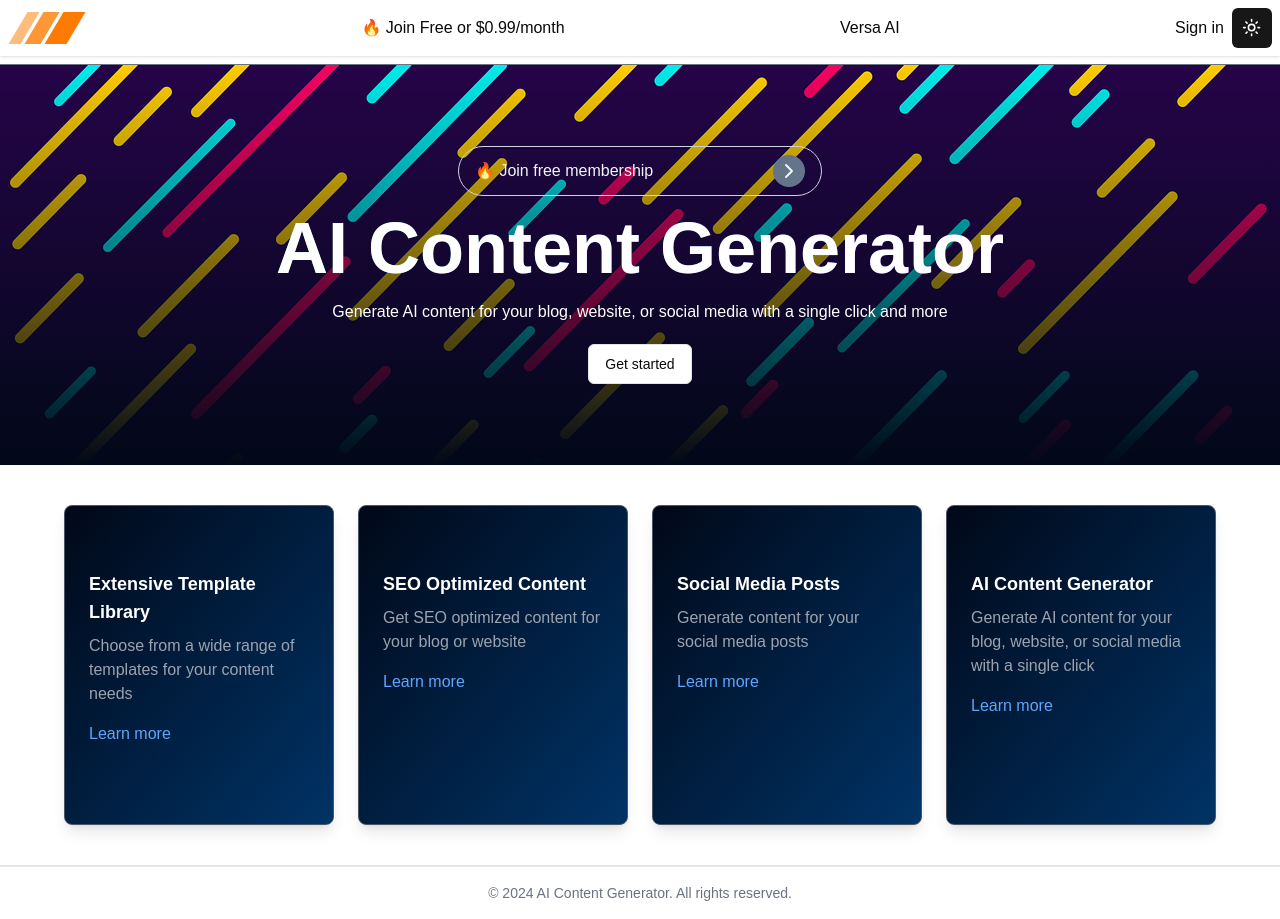
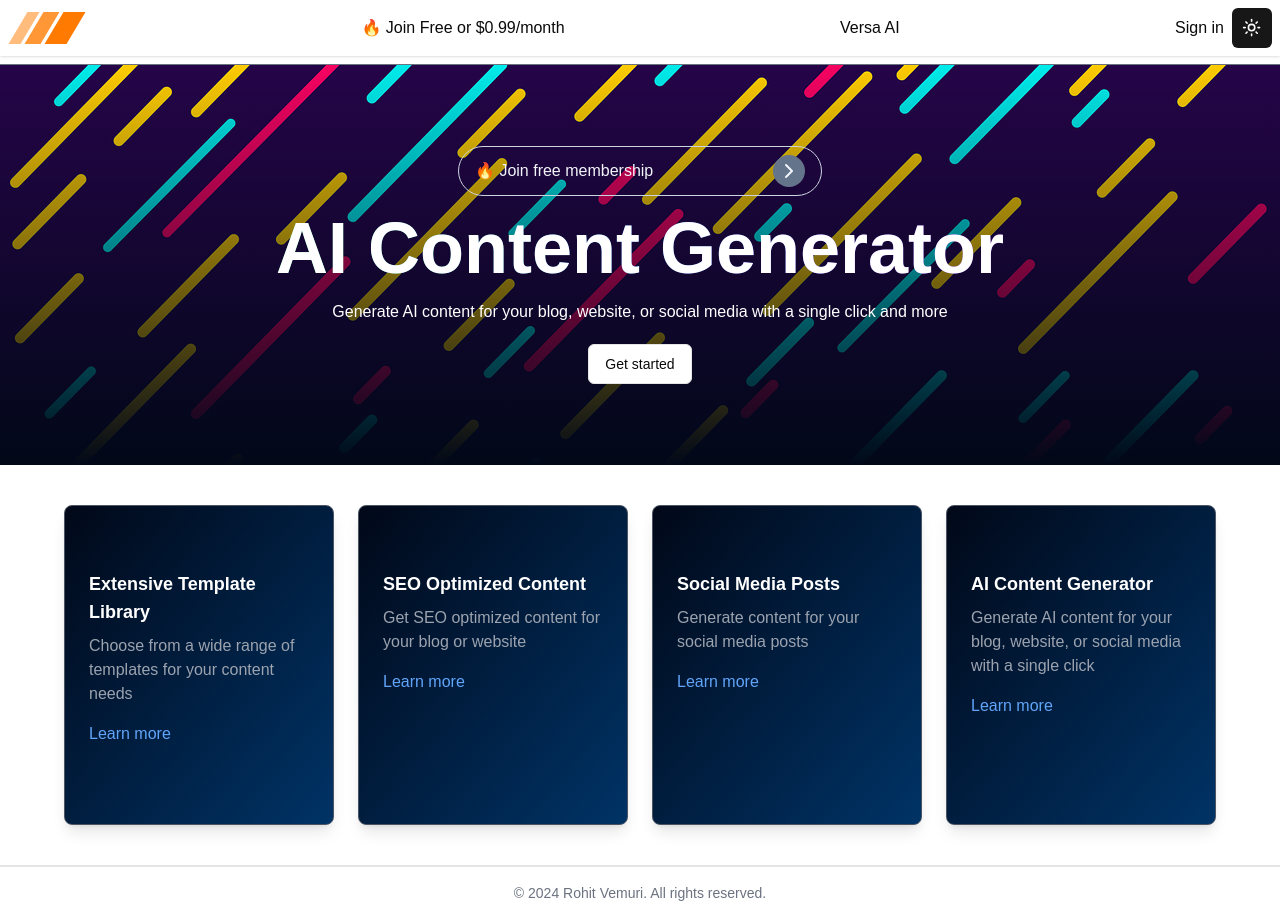
Before and after one commit to rvemuri2/versa-ai, a Next.js app: page / in a window 1280 px wide. Built offline with nearby package versions, Linux system fonts and the light colour scheme; no server answers.

Commit message:
changing footer

```diff
--- a/app/page.tsx
+++ b/app/page.tsx
@@ -62,8 +62,7 @@ export default function Home() {
 
       <footer className="py-4 text-center border-t-2">
         <p className="text-sm text-gray-500">
-          &copy; {new Date().getFullYear()} AI Content Generator. All rights
-          reserved.
+          &copy; {new Date().getFullYear()} Rohit Vemuri. All rights reserved.
         </p>
       </footer>
     </>
```
